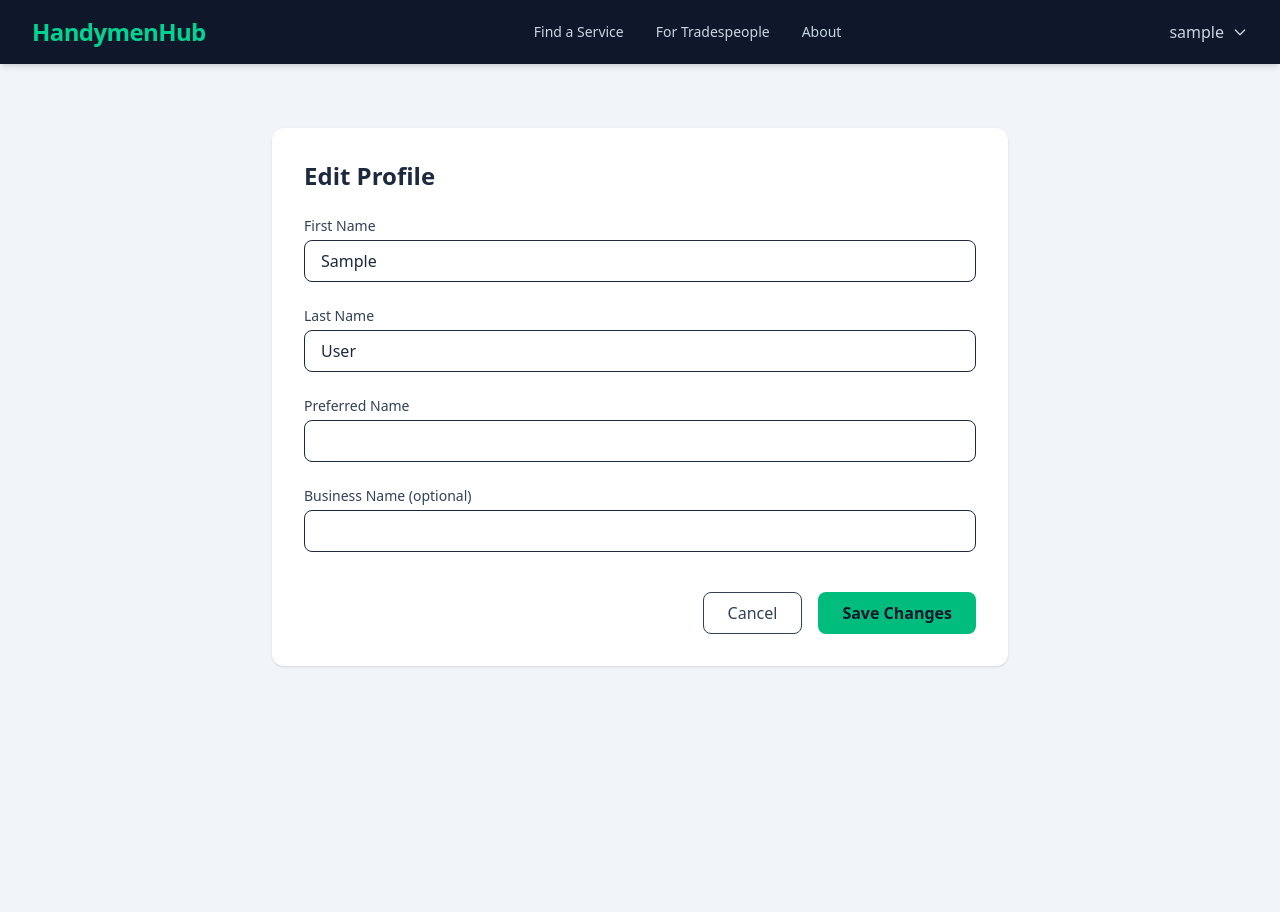
After one commit to olugbengaakindele/handyhub, a Django app: page /profile/edit/ in a window 1280 px wide. The commit adds this page. Run offline with Django 5.2, Linux system fonts and the light colour scheme; the visitor is signed in with stand-in values (Sample User, id 1); some libraries are stand-ins or nearby versions.

Commit message:
edit profile and index page

```diff
--- a/handyhub/users/apps.py
+++ b/handyhub/users/apps.py
@@ -4,3 +4,6 @@ from django.apps import AppConfig
 class UsersConfig(AppConfig):
     default_auto_field = 'django.db.models.BigAutoField'
     name = 'users'
+
+    def ready(self):
+        import users.signals
--- a/handyhub/users/forms.py
+++ b/handyhub/users/forms.py
@@ -150,3 +150,30 @@ class UserServiceForm(forms.ModelForm):
                 )
 
         return cleaned_data
+
+
+
+
+class EditProfileForm(forms.ModelForm):
+    class Meta:
+        model = UserProfile
+        fields = [
+            "user_firstname",
+            "user_last_name",
+            "user_preferred_name",
+            "user_business_name",
+        ]
+        widgets = {
+            "user_firstname": forms.TextInput(attrs={
+                "class": "w-full px-4 py-2 rounded-lg border focus:ring-2 focus:ring-emerald-500"
+            }),
+            "user_last_name": forms.TextInput(attrs={
+                "class": "w-full px-4 py-2 rounded-lg border focus:ring-2 focus:ring-emerald-500"
+            }),
+            "user_preferred_name": forms.TextInput(attrs={
+                "class": "w-full px-4 py-2 rounded-lg border focus:ring-2 focus:ring-emerald-500"
+            }),
+            "user_business_name": forms.TextInput(attrs={
+                "class": "w-full px-4 py-2 rounded-lg border focus:ring-2 focus:ring-emerald-500"
+            }),
+        }
--- /dev/null
+++ b/handyhub/users/signals.py
@@ -0,0 +1,16 @@
+# users/signals.py
+
+from django.contrib.auth.models import User
+from django.db.models.signals import post_save
+from django.dispatch import receiver
+from .models import UserProfile
+
+
+@receiver(post_save, sender=User)
+def create_user_profile(sender, instance, created, **kwargs):
+    if created:
+        UserProfile.objects.create(
+            user=instance,
+            user_firstname=instance.first_name,
+            user_last_name=instance.last_name,
+        )
--- a/handyhub/users/templates/users/base.html
+++ b/handyhub/users/templates/users/base.html
@@ -7,23 +7,23 @@
     <title>{% block title %}HandymenHub{% endblock %}</title>
 </head>
 
-<body class="bg-slate-50">
+<body class="bg-slate-100 text-slate-800">
 
 <!-- NAVBAR -->
-<nav class="bg-white shadow-sm sticky top-0 z-50">
+<nav class="bg-slate-900 shadow-md sticky top-0 z-50">
   <div class="max-w-7xl mx-auto px-4 sm:px-6 lg:px-8">
     <div class="flex justify-between h-16 items-center">
 
       <!-- Logo -->
-      <a href="{% url 'users:index' %}" class="text-2xl font-extrabold text-blue-600">
+      <a href="{% url 'users:index' %}" class="text-2xl font-extrabold text-emerald-400 tracking-tight">
         HandymenHub
       </a>
 
       <!-- CENTER NAV LINKS -->
-      <div class="hidden md:flex items-center gap-8 text-sm font-medium text-slate-700">
-        <a href="#" class="hover:text-blue-600 transition">Find a Service</a>
-        <a href="#" class="hover:text-blue-600 transition">For Tradespeople</a>
-        <a href="#" class="hover:text-blue-600 transition">About</a>
+      <div class="hidden md:flex items-center gap-8 text-sm font-medium text-slate-300">
+        <a href="#" class="hover:text-emerald-400 transition">Find a Service</a>
+        <a href="#" class="hover:text-emerald-400 transition">For Tradespeople</a>
+        <a href="#" class="hover:text-emerald-400 transition">About</a>
       </div>
 
       <!-- RIGHT SIDE -->
@@ -33,7 +33,7 @@
 
           <!-- Username Button -->
           <button id="userMenuBtn"
-            class="flex items-center gap-2 text-slate-700 font-medium hover:text-blue-600 transition">
+            class="flex items-center gap-2 text-slate-300 font-medium hover:text-emerald-400 transition">
             <span>{{ user.username }}</span>
             <svg class="w-4 h-4" fill="none" stroke="currentColor" stroke-width="2"
               viewBox="0 0 24 24">
@@ -44,39 +44,39 @@
 
           <!-- Dropdown Menu -->
           <div id="userDropdown"
-            class="absolute right-0 mt-2 w-44 bg-white shadow-lg rounded-lg border border-slate-200 hidden">
+            class="absolute right-0 mt-2 w-44 bg-slate-800 text-slate-200 shadow-xl rounded-lg border border-slate-700 hidden">
 
             <a href="{% url 'users:profile' user.id %}"
-              class="block px-4 py-2 hover:bg-slate-100">Account</a>
+              class="block px-4 py-2 hover:bg-slate-700">Account</a>
 
             <a href="#"
-              class="block px-4 py-2 hover:bg-slate-100">Help & FAQs</a>
+              class="block px-4 py-2 hover:bg-slate-700">Help & FAQs</a>
 
             <a href="#"
-              class="block px-4 py-2 hover:bg-slate-100">Support</a>
+              class="block px-4 py-2 hover:bg-slate-700">Support</a>
 
             {% if user.is_staff %}
               <a href="{% url 'services:addcategory' %}"
-                class="block px-4 py-2 hover:bg-slate-100">Admin</a>
+                class="block px-4 py-2 hover:bg-slate-700">Admin</a>
 
               <a href="{% url 'services:subcategory' %}"
-                class="block px-4 py-2 hover:bg-slate-100">Sub Category</a>
+                class="block px-4 py-2 hover:bg-slate-700">Sub Category</a>
             {% endif %}
 
             <a href="{% url 'users:logout' %}"
-              class="block px-4 py-2 text-red-600 hover:bg-slate-100">Logout</a>
+              class="block px-4 py-2 text-red-400 hover:bg-slate-700">Logout</a>
           </div>
 
         {% else %}
 
           <div class="flex items-center gap-6 text-sm font-medium">
             <a href="{% url 'users:login' %}"
-              class="text-slate-600 hover:text-blue-600 transition">
+              class="text-slate-300 hover:text-emerald-400 transition">
               Sign In
             </a>
             <a href="{% url 'users:register' %}"
-              class="bg-blue-600 text-white px-4 py-2 rounded-lg hover:bg-blue-700 transition">
-              Request a Service
+              class="bg-emerald-500 text-slate-900 px-4 py-2 rounded-lg hover:bg-emerald-600 transition font-semibold">
+              Register
             </a>
           </div>
 
--- /dev/null
+++ b/handyhub/users/templates/users/edit_profile.html
@@ -0,0 +1,62 @@
+{% extends "./base.html" %}
+{% load widget_tweaks %}
+
+{% block body %}
+<div class="min-h-screen bg-slate-100 py-10">
+  <div class="max-w-3xl mx-auto px-4">
+
+    <div class="bg-white rounded-xl shadow p-8">
+      <h1 class="text-2xl font-bold text-slate-800 mb-6">
+        Edit Profile
+      </h1>
+
+      <form method="POST" class="space-y-6">
+        {% csrf_token %}
+
+        <div>
+          <label class="block text-sm font-medium text-slate-700 mb-1">
+            First Name
+          </label>
+          {{ form.user_firstname }}
+        </div>
+
+        <div>
+          <label class="block text-sm font-medium text-slate-700 mb-1">
+            Last Name
+          </label>
+          {{ form.user_last_name }}
+        </div>
+
+        <div>
+          <label class="block text-sm font-medium text-slate-700 mb-1">
+            Preferred Name
+          </label>
+          {{ form.user_preferred_name }}
+        </div>
+
+        <div>
+          <label class="block text-sm font-medium text-slate-700 mb-1">
+            Business Name (optional)
+          </label>
+          {{ form.user_business_name }}
+        </div>
+
+        <!-- Actions -->
+        <div class="flex justify-end gap-4 pt-4">
+          <a href="{% url 'users:profile' user.id %}"
+             class="px-6 py-2 rounded-lg border text-slate-700 hover:bg-slate-50">
+            Cancel
+          </a>
+          <button
+            type="submit"
+            class="bg-emerald-500 text-slate-900 px-6 py-2 rounded-lg font-semibold hover:bg-emerald-600 transition">
+            Save Changes
+          </button>
+        </div>
+
+      </form>
+    </div>
+
+  </div>
+</div>
+{% endblock %}
--- a/handyhub/users/urls.py
+++ b/handyhub/users/urls.py
@@ -4,11 +4,14 @@ from django.contrib.auth import views as auth_view
 
 app_name  = "users"
 
+
 urlpatterns = [
+
     path("", views.index, name="index"),
     path("register/", views.register, name="register"),
     path("login/", auth_view.LoginView.as_view(template_name = "users/login.html"), name = 'login'),
     path("logout/", views.logmeout , name = 'logout'),
     path("profile/<int:userid>" , views.profile , name = 'profile'),
-    path("userservice/<int:userid>", views.add_user_services, name = 'userservice')
+    path("userservice/<int:userid>", views.add_user_services, name = 'userservice'),
+    path("profile/edit/", views.edit_profile, name="edit_profile"),
 ]
--- a/handyhub/users/views.py
+++ b/handyhub/users/views.py
@@ -126,3 +126,20 @@ def add_user_services(request, userid):
     }
 
     return render(request, "users/userservices.html", context)
+
+
+@login_required
+def edit_profile(request):
+    profile = request.user.profile  # guaranteed by signal
+
+    if request.method == "POST":
+        form = EditProfileForm(request.POST, instance=profile)
+        if form.is_valid():
+            form.save()
+            return redirect("users:profile", request.user.id)
+    else:
+        form = EditProfileForm(instance=profile)
+
+    return render(request, "users/edit_profile.html", {
+        "form": form
+    })
```
Also changed, not shown: handyhub/users/templates/users/index.html (+27 -21 lines), handyhub/users/templates/users/profile.html (+22 -26 lines).
